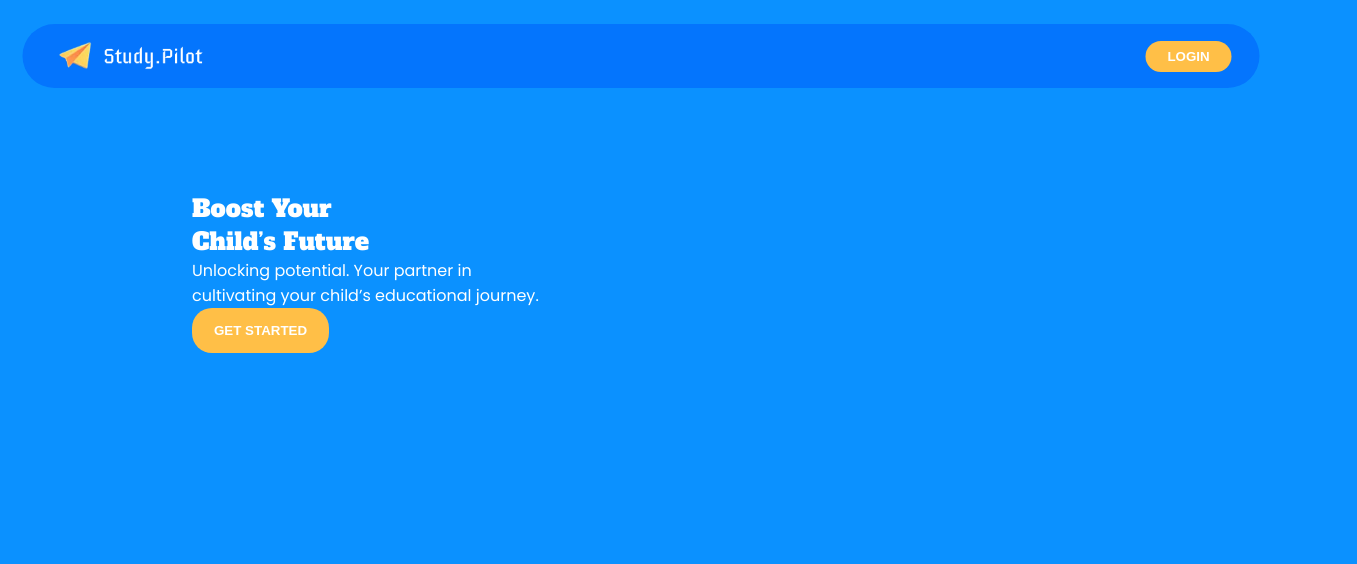
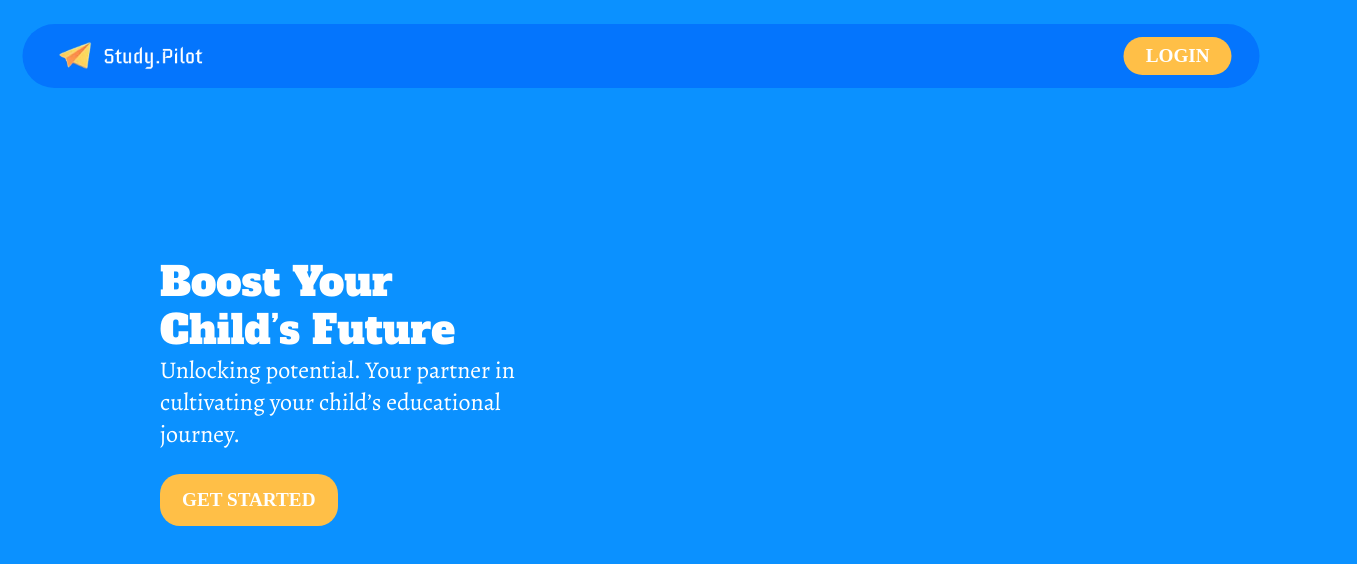
Before and after one commit to mariasanthoshmw/Study.Pilot, a Next.js app: page / in a window 1280 px wide. Shown: the top 564 px of the page, 1357 px wide, since content can reach past the window. Built offline with nearby package versions, Linux system fonts and the light colour scheme.

Commit message:
Landing Page 11st part

```diff
--- a/src/pages/index.js
+++ b/src/pages/index.js
@@ -1,7 +1,7 @@
 import Image from "next/image";
 import myImage from "./public/Group 34.png";
 import logo from "./public/logo.png";
-import { Alfa_Slab_One, Poppins } from "next/font/google";
+import { Alfa_Slab_One, Poppins, Alegreya } from "next/font/google";
 const alfaSlab = Alfa_Slab_One({
   weight: "400",
   subsets: ["latin"],
@@ -11,7 +11,10 @@ const poppins = Poppins({
   weight: ["400", "500", "600"],
   subsets: ["latin"],
 });
-
+const alegreya = Alegreya({
+  weight: ["400", "500"],
+  subsets: ["latin"],
+});
 
 export default function Home() {
   return (
@@ -33,7 +36,7 @@ export default function Home() {
         <span></span>
       </div>
 
-      <button className="login-btn">LOGIN</button>
+      <button className="login-btn font-jsMath">LOGIN</button>
     </nav>
 
       {/* Content on top */}
@@ -43,14 +46,14 @@ export default function Home() {
          Boost Your <br /> Child’s Future
        </h1>
 
-        <p>
+        <p className={alegreya.className}>
           Unlocking potential. Your partner in
         </p>
-        <p>
+        <p className={alegreya.className}>
           cultivating your child’s
           educational journey.
         </p>
-        <button className="getStarted-btn">GET STARTED </button>
+       <button className="getStarted-btn font-jsMath">GET STARTED</button>
 
       </div>
     </section>
--- a/src/styles/globals.css
+++ b/src/styles/globals.css
@@ -46,29 +46,52 @@ a {
 }
 
 .hero {
-  position:absolute;
+  position:relative;
   width: 106%;
-  height: 80vh; /* 80% of viewport height */
+  min-height: 80vh; /* 80% of viewport height */
   overflow: hidden;
+  display: flex;
+  align-items: center;
 }
 
 .hero-bg {
-  position:fixed;
-  top: 80px;     /* moves image down */
+  position:absolute;
+  top: 55;     /* moves image down */
   left: 290;
-  right:40;
-  bottom: 40;
-  z-index:1;
+  right:80;
+  bottom:0;
+  z-index:0;
 
 
 }
+.font-jsMath {
+  font-family: 'jsMath-cmbx10', serif; /* fallback to serif */
+  font-weight: normal; /* adjust if needed */
+  font-size: 1.2rem;   /* optional: adjust button size */
+}
 
+.hero-content p:last-of-type {
+  margin-bottom: 1.5rem;
+}
+.hero-content h1 {
+
+  font-size: 2.5rem; /* Increase heading size */
+  line-height: 1.2;
+}
+
+.hero-content p {
+  font-size: 1.5rem; /* Increase paragraph size */
+  margin-bottom: 0rem;
+}
 
 .hero-content {
   position: relative;
   z-index: 1; /* ensures text is above image */
   color: white; /* make text visible on image */
-  padding: 12rem;
+  max-width: 420px;
+
+  margin-left: 10rem;   /* keeps content on the left */
+  margin-top: 9rem;
 }
 .navbar {
   position: absolute;
```
